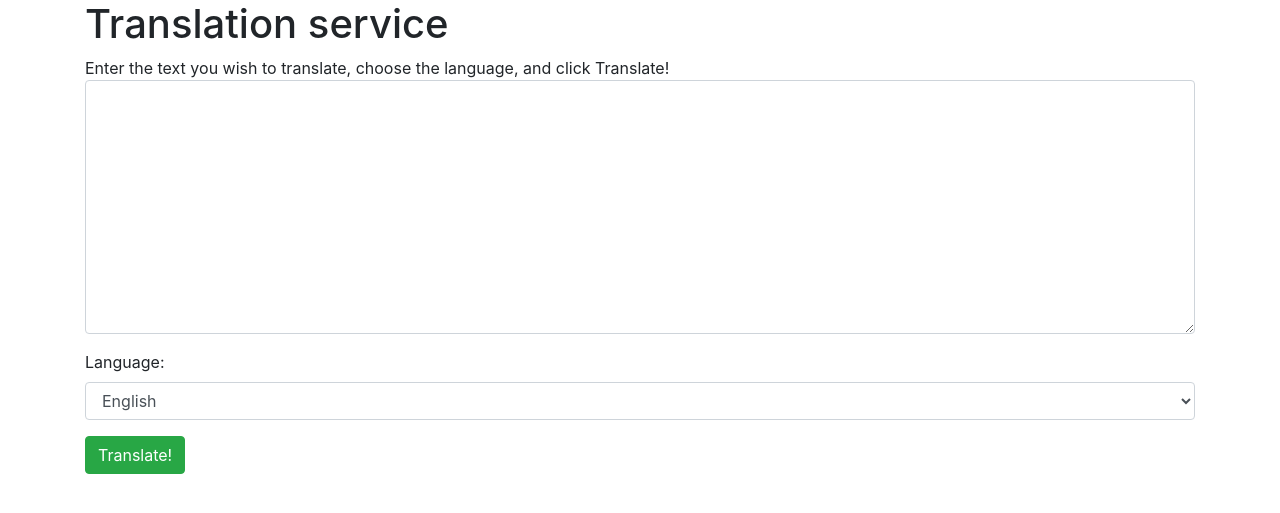
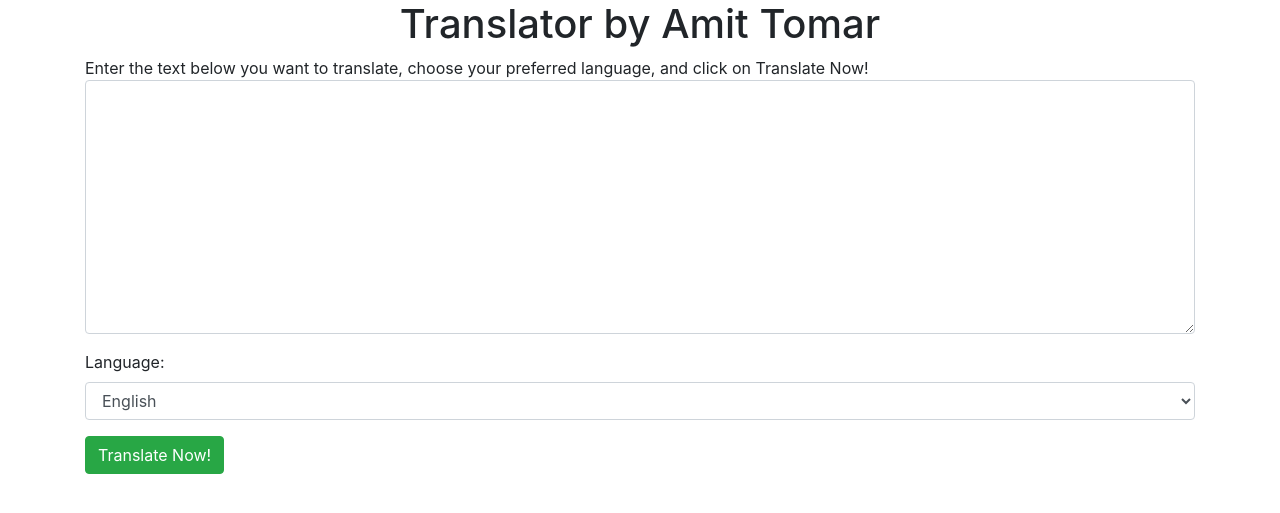
Before and after one commit to amittomar-1/translate-dev-in, a Flask app: page / in a window 1280 px wide. Shown: the top 513 px of the page. Run offline with Flask 2, Linux system fonts and the light colour scheme.

Commit message:
Update index.html

```diff
--- a/templates/index.html
+++ b/templates/index.html
@@ -5,12 +5,12 @@
     <meta name="viewport" content="width=device-width, initial-scale=1.0">
     <link rel="stylesheet" href="https://cdn.jsdelivr.net/npm/bootstrap@4.5.3/dist/css/bootstrap.min.css"
         integrity="sha384-TX8t27EcRE3e/ihU7zmQxVncDAy5uIKz4rEkgIXeMed4M0jlfIDPvg6uqKI2xXr2" crossorigin="anonymous">
-    <title>Translator</title>
+    <title>Translator by Amit Tomar</title>
 </head>
 <body>
     <div class="container">
-        <h1>Translation service</h1>
-        <div>Enter the text you wish to translate, choose the language, and click Translate!</div>
+        <center><h1>Translator by Amit Tomar</h1></center>
+        <div>Enter the text below you want to translate, choose your preferred language, and click on Translate Now!</div>
         <div>
             <form method="POST">
                 <div class="form-group">
@@ -27,7 +27,7 @@
                     </select>
                 </div>
                 <div>
-                    <button type="submit" class="btn btn-success">Translate!</button>
+                    <button type="submit" class="btn btn-success">Translate Now!</button>
                 </div>
             </form>
         </div>
```
